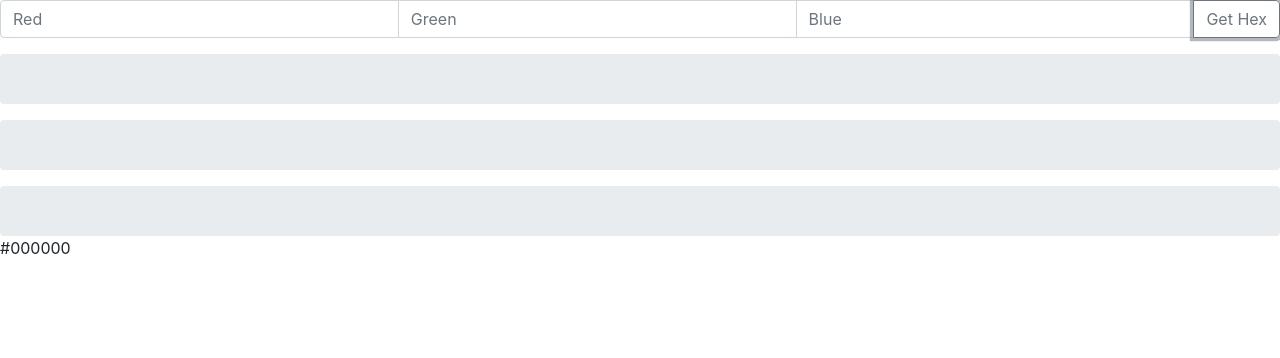
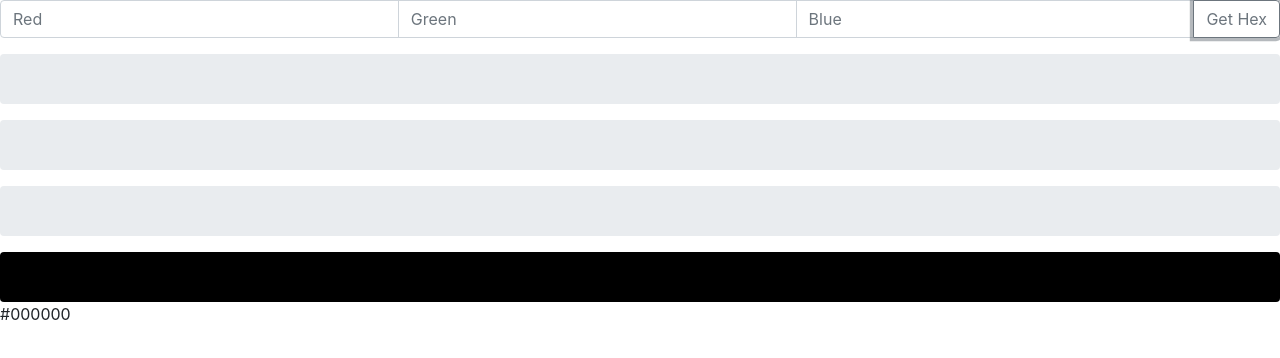
Before and after one commit to Selflabyrinth1/RGB-To-Hex, a plain HTML site: page index.html in a window 1280 px wide. Both pictures are taken after a click on the button "Get Hex". Drawn offline with nearby package versions, Linux system fonts and the light colour scheme.

Commit message:
Final converted color now appears as a bar

```diff
--- a/index.html
+++ b/index.html
@@ -25,12 +25,12 @@
 				<div class="progress-bar bg-success" id="greenBar" role="progressbar" style="width: 0%" aria-valuemin="0" aria-valuemax="100"></div>
 			</div>
 			<div class="progress mt-3" style="height: 50px;">
-				<div class="progress-bar bg-info" id="blueBar" role="progressbar" style="width: 0%" aria-valuemin="0" aria-valuemax="100"></div>
+				<div class="progress-bar bg-info" id="blueBar" role="progressbar" style="width: 0%;" aria-valuemin="0" aria-valuemax="100"></div>
 			</div>
 		</div>
-
-		<p id="result"></p>
-
+		<div class="progress mt-3" id="fortest" style="height: 50px; width: 0%; transition: 0.8s;">
+		</div>
+			<p id="result"></p>
 		</div>
 
 	</body>
--- a/script.js
+++ b/script.js
@@ -18,6 +18,8 @@ function rgbtohex() {
 		document.getElementById('result').innerHTML = "Please enter a number between 0 and 255";
 	} else {
 		document.getElementById('result').innerHTML = "#" + numtohex(red) + numtohex(green) + numtohex(blue);
+    document.getElementById('fortest').style.backgroundColor = "#" + numtohex(red) + numtohex(green) + numtohex(blue);
+    document.getElementById('fortest').style.width = "100%";
 	}
 	moveProgressBars(red,green,blue);
 }
```
